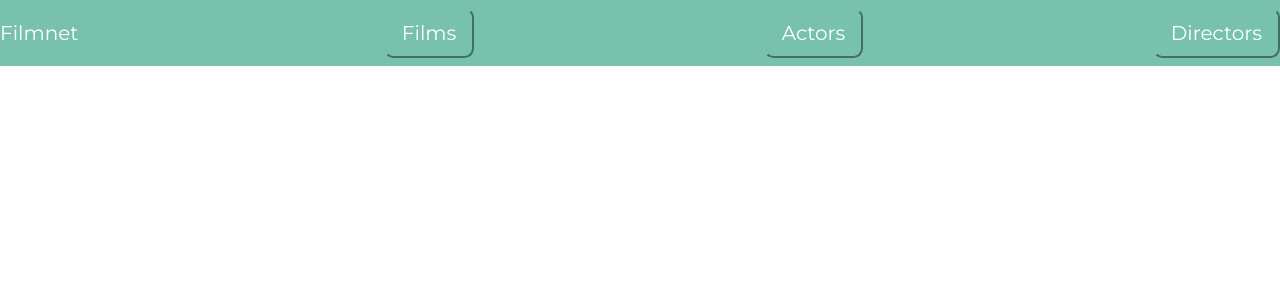
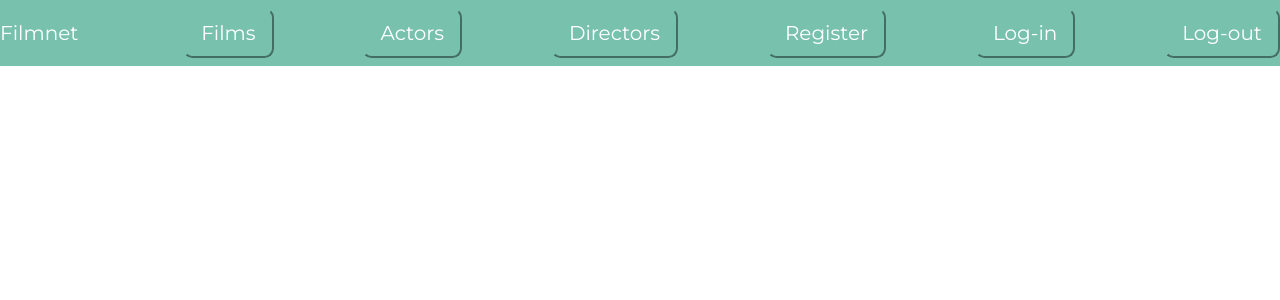
Before and after one commit to eb110/TSI_React_Movie_App, a React (Create React App) app: page / in a window 1280 px wide. Shown: the top 300 px of the page. Built offline with nearby package versions, Linux system fonts and the light colour scheme.

Commit message:
New buttons added

```diff
--- a/src/components/Movie.js
+++ b/src/components/Movie.js
@@ -31,6 +31,11 @@ function Movie(props) {
             setDirectorState(true);
             setActorState(false);
         }
+        else if (index === 3) {
+            setFilmState(false);
+            setDirectorState(false);
+            setActorState(false);
+        }
     }
 
     return (
@@ -55,6 +60,21 @@ function Movie(props) {
                         onClick={() => initContentComponent(2)}>
                         Directors
                     </button>
+                    <button
+                        className="movieButton btn-primary btn-lg"
+                        onClick={() => initContentComponent(3)}>
+                        Register
+                    </button>
+                    <button
+                        className="movieButton btn-primary btn-lg"
+                        onClick={() => initContentComponent(3)}>
+                        Log-in
+                    </button>
+                    <button
+                        className="movieButton btn-primary btn-lg"
+                        onClick={() => initContentComponent(3)}>
+                        Log-out
+                    </button>
                 </nav>
 
 
```
